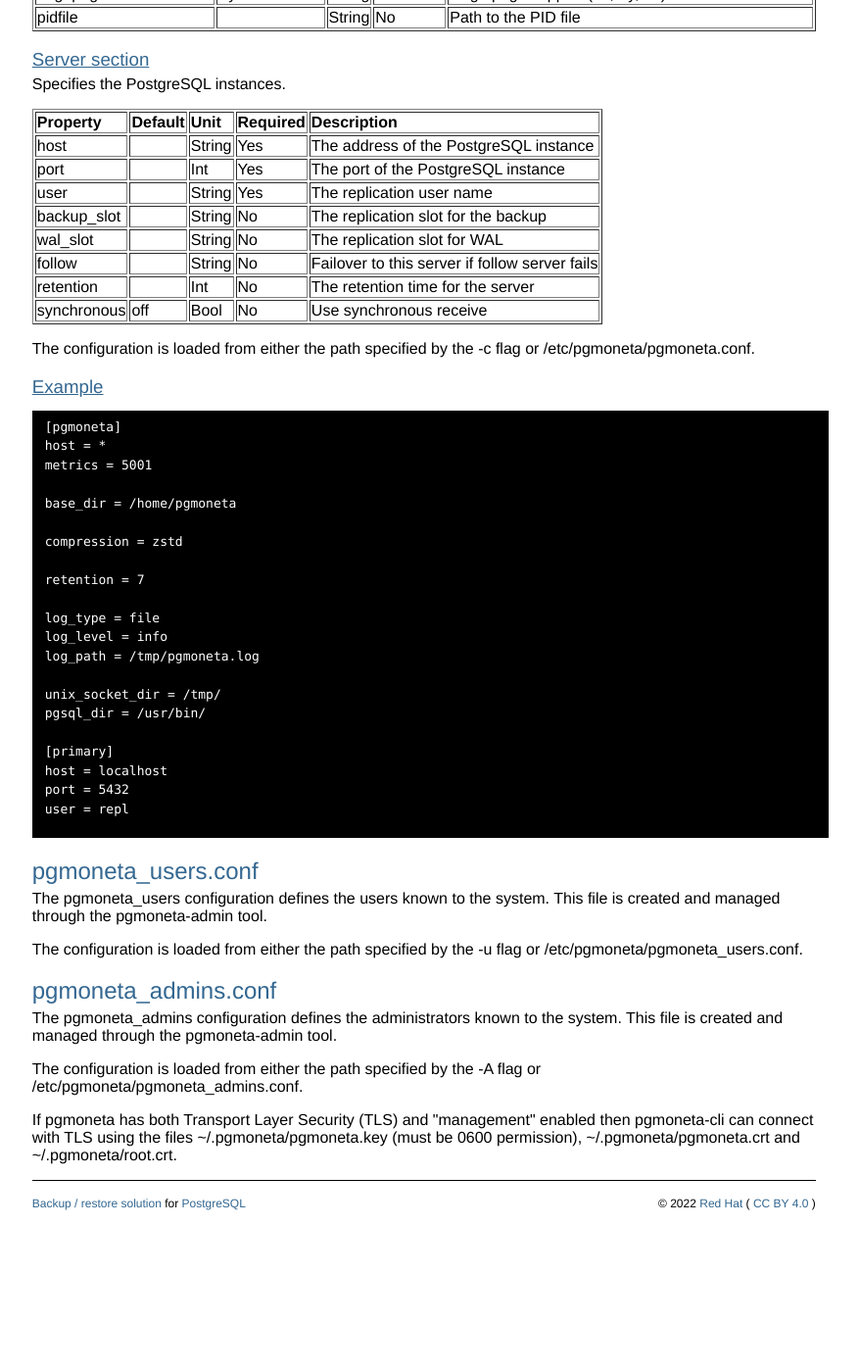
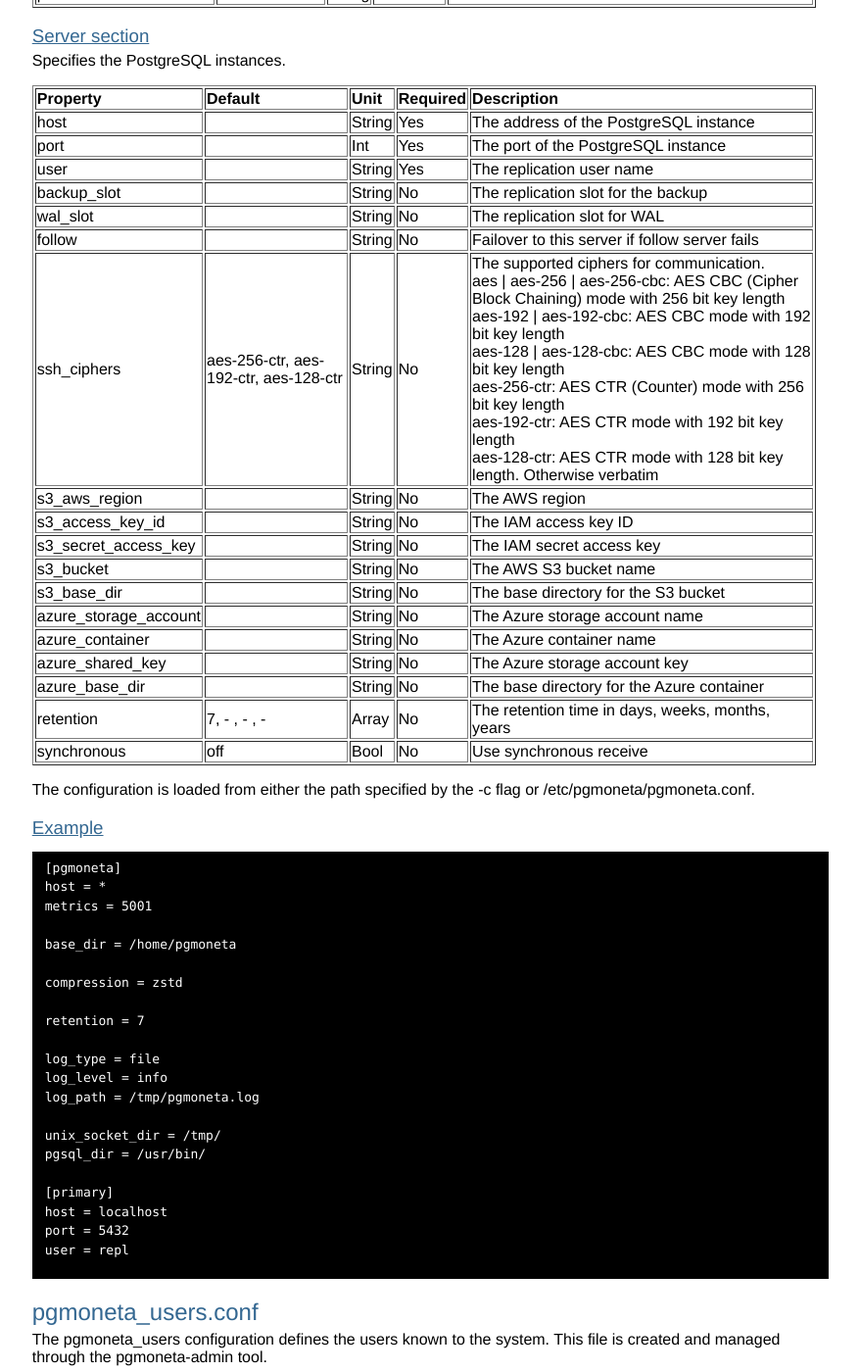
Before and after one commit to pgmoneta/pgmoneta.github.io, a Jekyll site: the page built from configuration.html, in a window 1280 px wide and 1400 px high, scrolled down 1947 px. Shown: the whole window at 98% size, without its empty margins (220-1097 px from the left). Built offline with Jekyll 4.4.1, drawn with Linux system fonts in a browser that asks for light colours; some web fonts are replaced; before the commit the page ends 3182 px from its top, so only the background shows below that; some of the changed text lies outside the part shown.

Commit message:
pgmoneta 0.7.0

```diff
--- a/_config.yml
+++ b/_config.yml
@@ -7,7 +7,7 @@ kramdown:
   hard_wrap: false
   highlighter: rouge
 ###
-copyright: © 2022 <a href="https://www.redhat.com">Red Hat</a>
+copyright: © 2023 <a href="https://www.redhat.com">Red Hat</a>
 about: <a href="https://pgmoneta.github.io/">Backup / restore solution</a> for <a href="https://www.postgresql.org">PostgreSQL</a>
 root: https://pgmoneta.github.io/
 headers:
--- a/_data/releases.yml
+++ b/_data/releases.yml
@@ -43,3 +43,6 @@
 - name: pgmoneta 0.6.1
   date: 2023-01-12
   announce: release/announcement/2023/01/12/pgmoneta-0.6.1.html
+- name: pgmoneta 0.7.0
+  date: 2023-09-28
+  announce: release/announcement/2023/09/28/pgmoneta-0.7.0.html
--- a/configuration.html
+++ b/configuration.html
@@ -48,13 +48,6 @@ layout: default
           <td>The base directory for pgmoneta</td>
         </tr>
         <tr>
-          <td>pgsql_dir</td>
-          <td></td>
-          <td>String</td>
-          <td>Yes</td>
-          <td>The path for the PostgreSQL command line tools</td>
-        </tr>
-        <tr>
           <td>metrics</td>
           <td>0</td>
           <td>Int</td>
@@ -123,7 +116,7 @@ layout: default
           <td>local</td>
           <td>String</td>
           <td>No</td>
-          <td>The storage engine type (local, ssh)</td>
+          <td>The storage engine type (local, ssh, s3, azure)</td>
         </tr>
         <tr>
           <td>ssh_hostname</td>
@@ -360,11 +353,89 @@ layout: default
           <td>Failover to this server if follow server fails</td>
         </tr>
         <tr>
+          <td>ssh_ciphers</td>
+          <td>aes-256-ctr, aes-192-ctr, aes-128-ctr</td>
+          <td>String</td>
+          <td>No</td>
+          <td>The supported ciphers for communication.<br/>
+            aes | aes-256 | aes-256-cbc: AES CBC (Cipher Block Chaining) mode with 256 bit key length<br/>
+            aes-192 | aes-192-cbc: AES CBC mode with 192 bit key length<br/>
+            aes-128 | aes-128-cbc: AES CBC mode with 128 bit key length<br/>
+            aes-256-ctr: AES CTR (Counter) mode with 256 bit key length<br/>
+            aes-192-ctr: AES CTR mode with 192 bit key length<br/>
+            aes-128-ctr: AES CTR mode with 128 bit key length.
+            Otherwise verbatim
+          </td>
+        </tr>
+        <tr>
+          <td>s3_aws_region</td>
+          <td></td>
+          <td>String</td>
+          <td>No</td>
+          <td>The AWS region</td>
+        </tr>
+        <tr>
+          <td>s3_access_key_id</td>
+          <td></td>
+          <td>String</td>
+          <td>No</td>
+          <td>The IAM access key ID</td>
+        </tr>
+        <tr>
+          <td>s3_secret_access_key</td>
+          <td></td>
+          <td>String</td>
+          <td>No</td>
+          <td>The IAM secret access key</td>
+        </tr>
+        <tr>
+          <td>s3_bucket</td>
+          <td></td>
+          <td>String</td>
+          <td>No</td>
+          <td>The AWS S3 bucket name</td>
+        </tr>
+        <tr>
+          <td>s3_base_dir</td>
+          <td></td>
+          <td>String</td>
+          <td>No</td>
+          <td>The base directory for the S3 bucket</td>
+        </tr>
+        <tr>
+          <td>azure_storage_account</td>
+          <td></td>
+          <td>String</td>
+          <td>No</td>
+          <td>The Azure storage account name</td>
+        </tr>
+        <tr>
+          <td>azure_container</td>
+          <td></td>
+          <td>String</td>
+          <td>No</td>
+          <td>The Azure container name</td>
+        </tr>
+        <tr>
+          <td>azure_shared_key</td>
+          <td></td>
+          <td>String</td>
+          <td>No</td>
+          <td>The Azure storage account key</td>
+        </tr>
+        <tr>
+          <td>azure_base_dir</td>
+          <td></td>
+          <td>String</td>
+          <td>No</td>
+          <td>The base directory for the Azure container</td>
+        </tr>
+        <tr>
           <td>retention</td>
-          <td></td>
-          <td>Int</td>
+          <td>7, - , - , -</td>
+          <td>Array</td>
           <td>No</td>
-          <td>The retention time for the server</td>
+          <td>The retention time in days, weeks, months, years</td>
         </tr>
         <tr>
           <td>synchronous</td>
--- a/index.html
+++ b/index.html
@@ -29,9 +29,10 @@ layout: default
           <ul>
             <li>Full backup</li>
             <li>Restore</li>
-            <li>Compression (gzip, zstd, lz4)</li>
+            <li>Compression (gzip, zstd, lz4, bzip2)</li>
             <li>AES encryption support</li>
             <li>Symlink support</li>
+            <li>Retention backup policy</li>
             <li>Prometheus support</li>
           </ul>
           and more. See <a href="about.html">here</a> for a complete overview.
```
Also changed, not shown: other parts of configuration.html (+1 -1 lines), _posts/2023-09-28-pgmoneta-0.7.0.md (added, +42 -0 lines), gettingstarted.html (+5 -3 lines).
